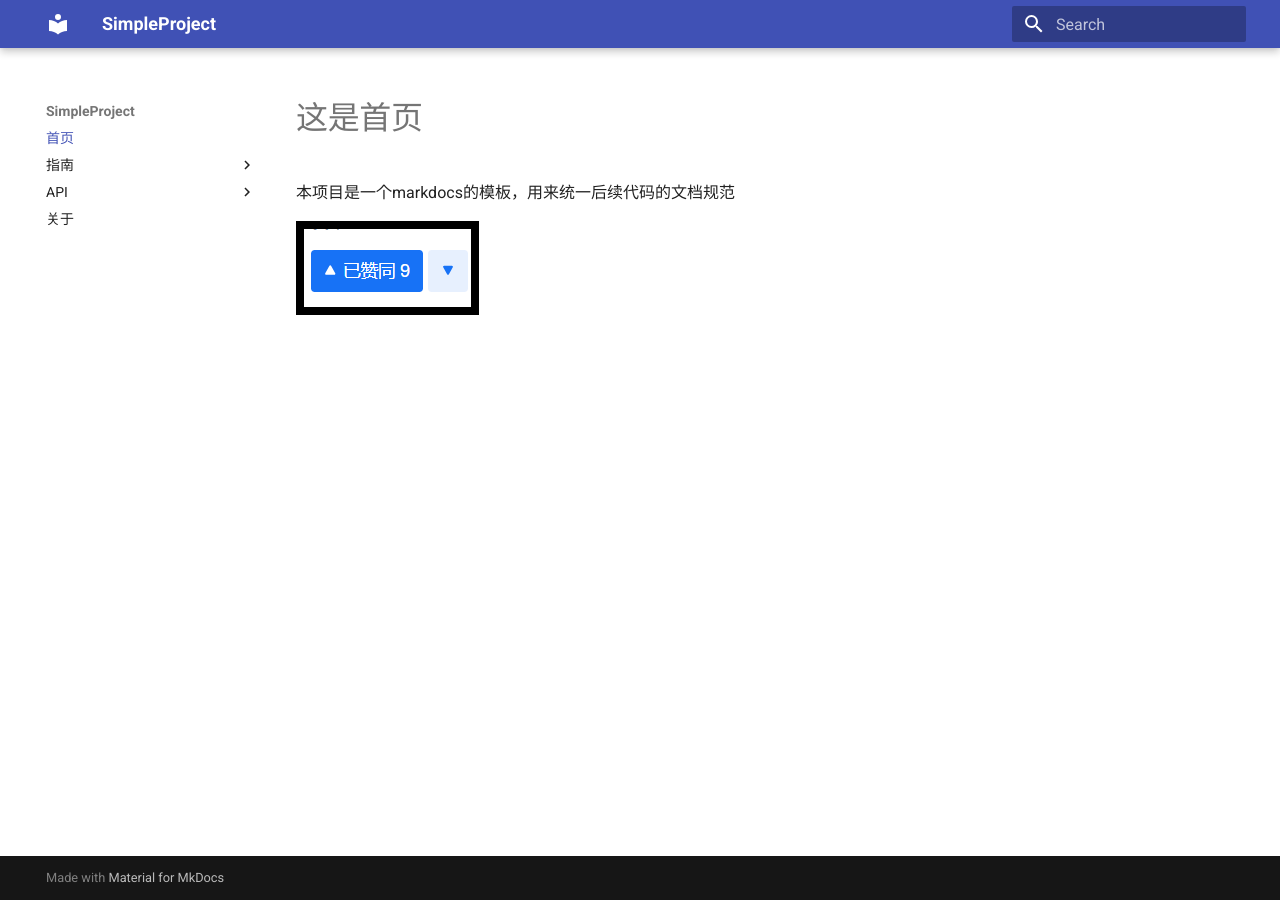
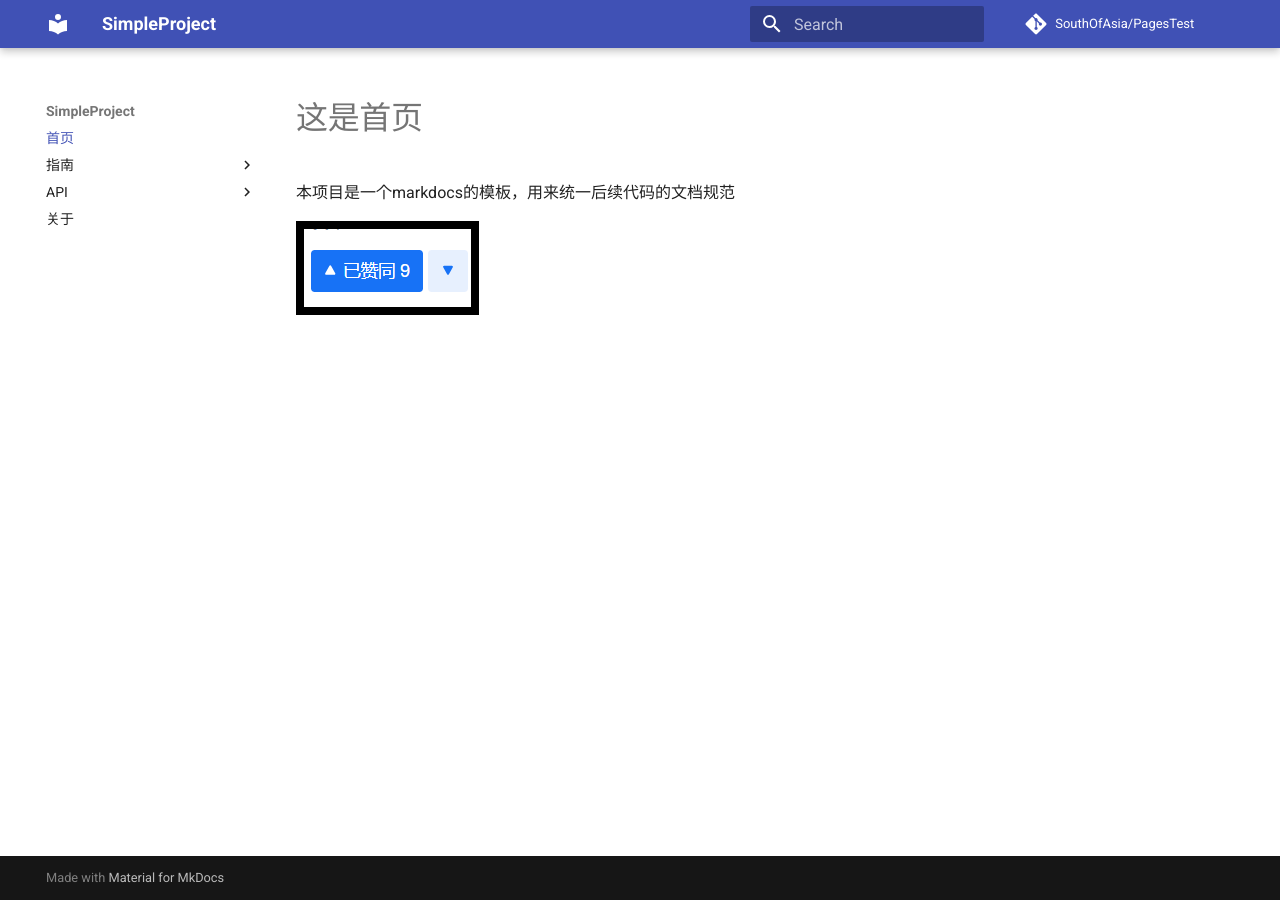
Before and after one commit to SouthOfAsia/PagesTest, an MkDocs documentation site: the page built from docs/index.md, in a window 1280 px wide. Built offline with MkDocs 1.6.1 and Material for MkDocs 9.7.7, drawn with Linux system fonts in a browser that asks for light colours; comment, search, counter and statistics services are not loaded; some of the changed lines change nothing that is shown.

Commit message:
添加github pages配置

```diff
--- a/mkdocs.yml
+++ b/mkdocs.yml
@@ -1,6 +1,13 @@
 site_name: SimpleProject
 
 theme: material
+site_url: https://SouthOfAsia.github.io/PagesTest/  # 最终访问地址
+
+# 仓库关联配置
+repo_name: SouthOfAsia/PagesTest
+repo_url: https://github.com/SouthOfAsia/PagesTest
+edit_uri: ""  # 关闭编辑功能（可选）
+
 
 plugins:
   - search  # 添加搜索栏
```
